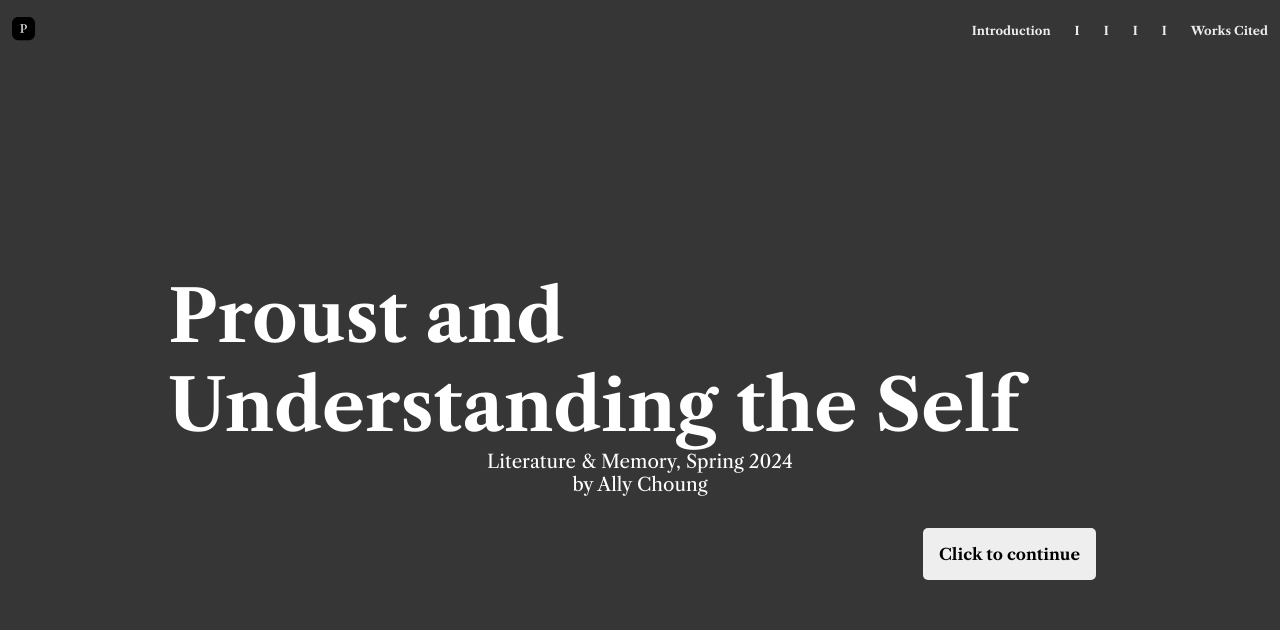
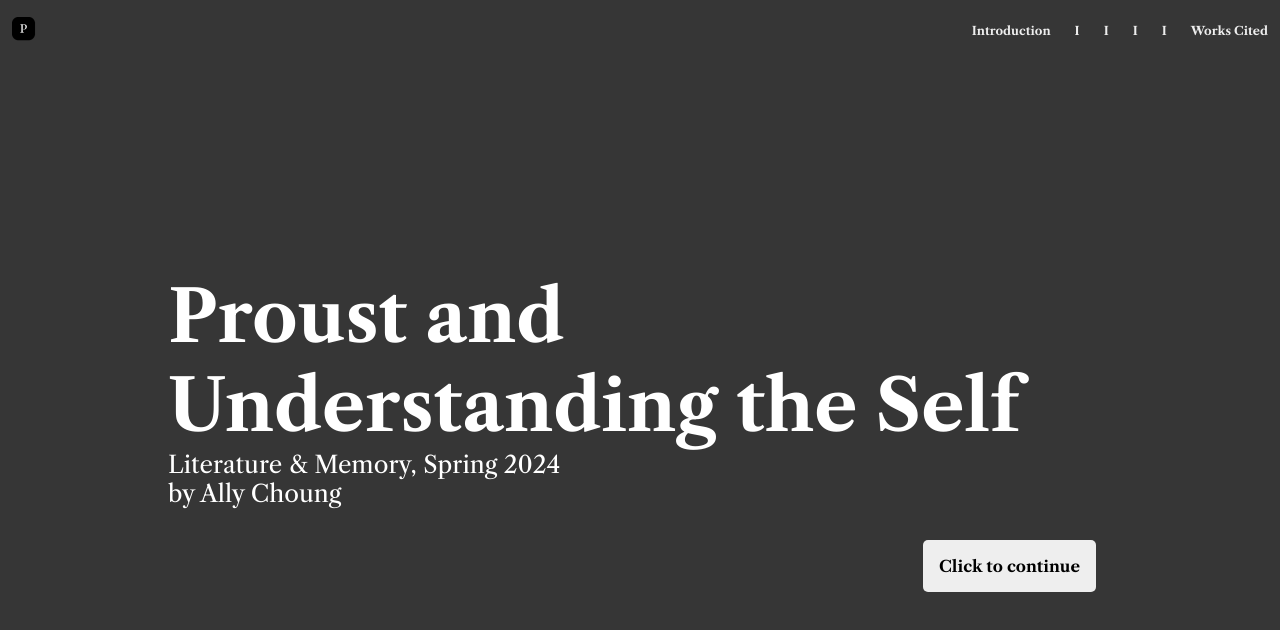
Before and after one commit to allychoung/proust, an Angular app: page / in a window 1280 px wide. Shown: the top 630 px of the page. Built offline with nearby package versions, Linux system fonts and the light colour scheme.

Commit message:
add empty proj components

```diff
--- a/src/app/app.module.ts
+++ b/src/app/app.module.ts
@@ -8,6 +8,8 @@ import { Proj1Component } from './proj1/proj1.component';
 import { CitedComponent } from './cited/cited.component';
 import { Proj2Component } from './proj2/proj2.component';
 import { StatementComponent } from './statement/statement.component';
+import { Proj3Component } from './proj3/proj3.component';
+import { Proj4Component } from './proj4/proj4.component';
 
 @NgModule({
   declarations: [
@@ -16,7 +18,9 @@ import { StatementComponent } from './statement/statement.component';
     Proj1Component,
     CitedComponent,
     Proj2Component,
-    StatementComponent
+    StatementComponent,
+    Proj3Component,
+    Proj4Component
   ],
   imports: [
     BrowserModule,
--- a/src/app/intro/intro.component.css
+++ b/src/app/intro/intro.component.css
@@ -7,22 +7,3 @@
 h1 {
     font-size: 72px;
 }
-
-a {
-    background-color: var(--off-white);
-    color: black;
-    text-decoration: none;
-    margin-right: 0;
-    padding: 1em;
-    border-radius: 5px;
-
-    &:hover {
-        background-color: var(--dark-blue);
-    }
-}
-
-.next-link {
-    padding: 1em;
-    display: flex;
-    justify-content: end;
-}
--- a/src/app/intro/intro.component.html
+++ b/src/app/intro/intro.component.html
@@ -1,8 +1,8 @@
 <div class="intro-container">
     <h1 class="m-0 animate__animated animate__fadeInDown">Proust and Understanding the Self</h1>
-    <h3 class="m-0 animate__animated animate__fadeInUp">Literature & Memory, Spring 2024</h3>
-    <h3 class="m-0 animate__animated animate__fadeInUp">by Ally Choung</h3>
+    <h2 class="m-0 animate__animated animate__fadeInUp">Literature & Memory, Spring 2024</h2>
+    <h2 class="m-0 animate__animated animate__fadeInUp">by Ally Choung</h2>
 </div>
-<div class="next-link">
+<div class="next-link animate__animated animate__fadeInUp">
     <a href="/statement">Click to continue</a>
 </div>
--- /dev/null
+++ b/src/app/proj3/proj3.component.html
@@ -0,0 +1 @@
+<p>proj3 works!</p>
--- /dev/null
+++ b/src/app/proj4/proj4.component.html
@@ -0,0 +1 @@
+<p>proj4 works!</p>
--- a/src/app/statement/statement.component.html
+++ b/src/app/statement/statement.component.html
@@ -1,5 +1,10 @@
-<h3>Introduction</h3>
-<p>This website documents my memories and experiences as an undergraduate student in Northeastern's English program. During our Literature and Memory capstone seminar, my peers and I read and discussed Marcel Proust's <em>Swann's Way</em>, the first volume of his lifetime's work <em>In Search of Lost Time</em>. With the help of the theoretical framework provided in Joshua Landy's <em>The World According to Proust</em>, we examined Proust's writing style, his connection to art, and how memory operates within the narrative of <em>Swann's Way</em>. I was particularly interested in Landy's idea of a kaleidoscopic view of the self--how one's past selves, both in the spatial and temporal sense, merge to form a singular fractured image.
-</p>
-<p>    I will reflect on my experiences, both the academic and the personal, over the last four years, using a Proustian framework of memory to narrate my college life. Throughout this project I take a look at what I have written over the past few years, from scholarly papers to presentation slides to poetry, and assess the overall development of my writing. I also include various works I have read that have had a lasting impact on me.
-</p>
+<div class="statement-container animate__animated animate__lightSpeedInRight">
+    <h3>Introduction</h3>
+    <p>This website documents my memories and experiences as an undergraduate student in Northeastern's English program. During our Literature and Memory capstone seminar, my peers and I read and discussed Marcel Proust's <em>Swann's Way</em>, the first volume of his lifetime's work <em>In Search of Lost Time</em>. With the help of the theoretical framework provided in Joshua Landy's <em>The World According to Proust</em>, we examined Proust's writing style, his connection to art, and how memory operates within the narrative of <em>Swann's Way</em>. I was particularly interested in Landy's idea of a kaleidoscopic view of the self--how one's past selves, both in the spatial and temporal sense, merge to form a singular fractured image.
+    </p>
+    <p>    I will reflect on my experiences, both the academic and the personal, over the last four years, using a Proustian framework of memory to narrate my college life. Throughout this project I take a look at what I have written over the past few years, from scholarly papers to presentation slides to poetry, and assess the overall development of my writing. I also include various works I have read that have had a lasting impact on me.
+    </p>
+    <div class="next-link animate__animated animate__fadeInUp">
+        <a href="/p1">Click to continue</a>
+    </div>
+</div>
--- a/src/styles.css
+++ b/src/styles.css
@@ -27,6 +27,9 @@ h1 {
 
 h3, h2 {
     font-weight: 400;
+}
+
+h3 {
     text-align: center;
 }
 
@@ -64,3 +67,23 @@ h3, h2 {
     background-color: var(--dark-blue);
     color: #fff;
 }
+
+
+.next-link {
+    a {
+        background-color: var(--off-white);
+        color: black;
+        text-decoration: none;
+        margin-right: 0;
+        padding: 1em;
+        border-radius: 5px;
+
+        &:hover {
+            background-color: var(--dark-blue);
+        }
+    }
+
+    padding: 1em;
+    display: flex;
+    justify-content: end;
+}
```
Also changed, not shown: src/app/proj3/proj3.component.ts (added, +10 -0 lines), src/app/proj4/proj4.component.ts (added, +10 -0 lines), src/app/proj3/proj3.component.css (added), src/app/proj4/proj4.component.css (added), 2 other files (tests, documents, lock files or other folders).
